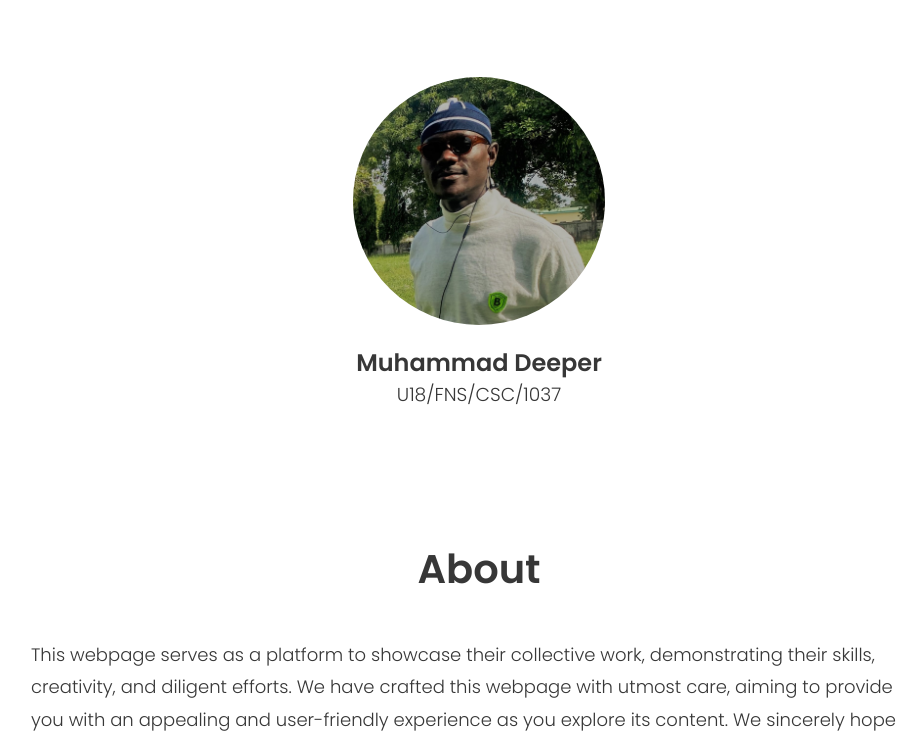
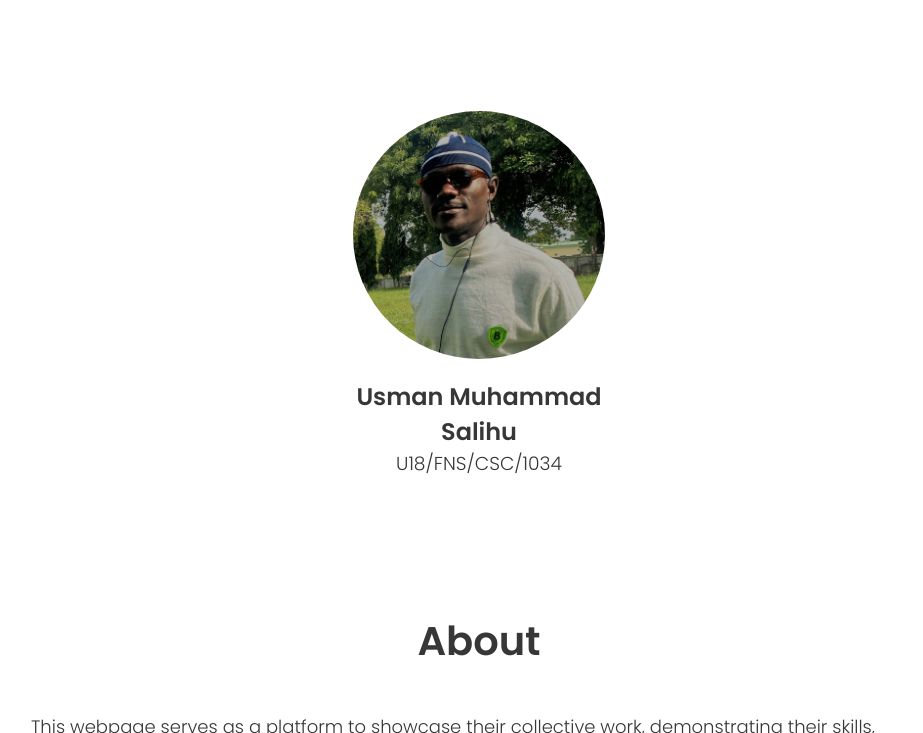
Before and after one commit to Officialibn1/GroupL_CSC413, a plain HTML site: page index.html in a window 1280 px wide. Shown: the part 1060-1793 px from the top of the page, without its empty margins (161-1084 px from the left). Drawn offline with nearby package versions, Linux system fonts and the light colour scheme.

Commit message:
Names Updated

```diff
--- a/index.css
+++ b/index.css
@@ -149,6 +149,7 @@ body {
     flex: 1;
     min-width: 313px;
     max-width: 315px;
+    height: 390px;
     display: flex;
     flex-direction: column;
     align-items: center;
@@ -161,6 +162,10 @@ body {
     width: 80%;
     border-radius: 50%;
     margin: 20px 0;
+}
+
+.avatar h2 {
+    text-align: center;
 }
 
 .avatar h3 {
--- a/index.html
+++ b/index.html
@@ -99,9 +99,9 @@
                     <div class="avatar">
                         <img src="./img/deeper.jpeg" alt="officialibn">
 
-                        <h2>Muhammad Deeper</h2>
+                        <h2>Usman Muhammad Salihu</h2>
 
-                        <h3>U18/FNS/CSC/1037</h3>
+                        <h3>U18/FNS/CSC/1034</h3>
                     </div>
 
                 </div>
```
